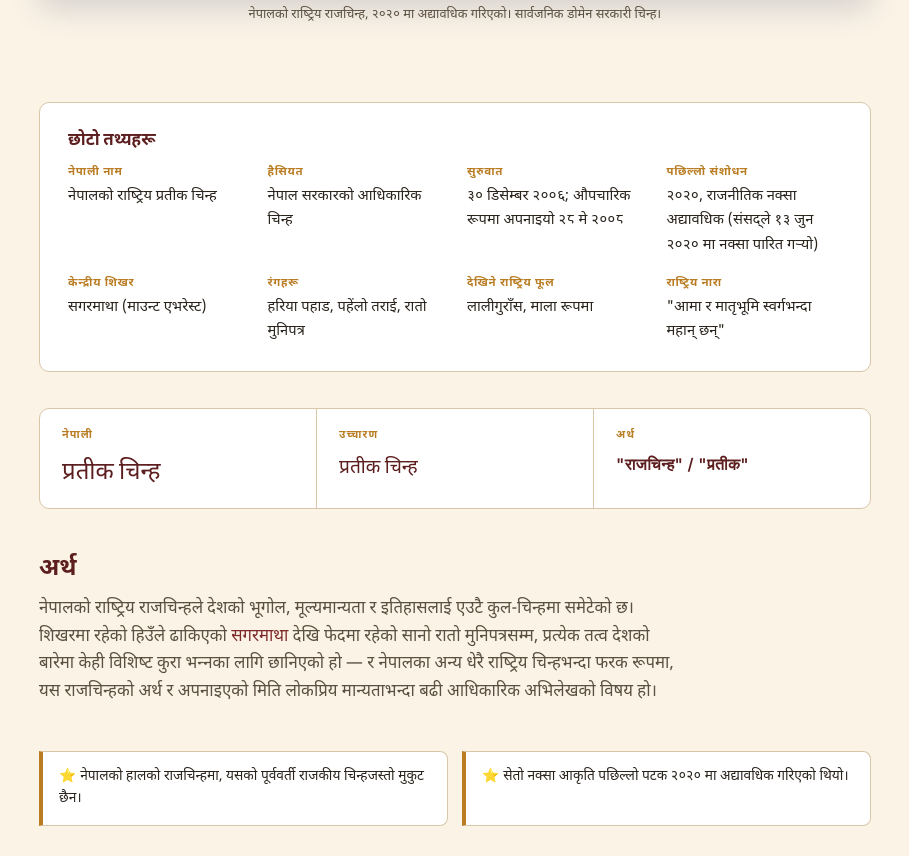
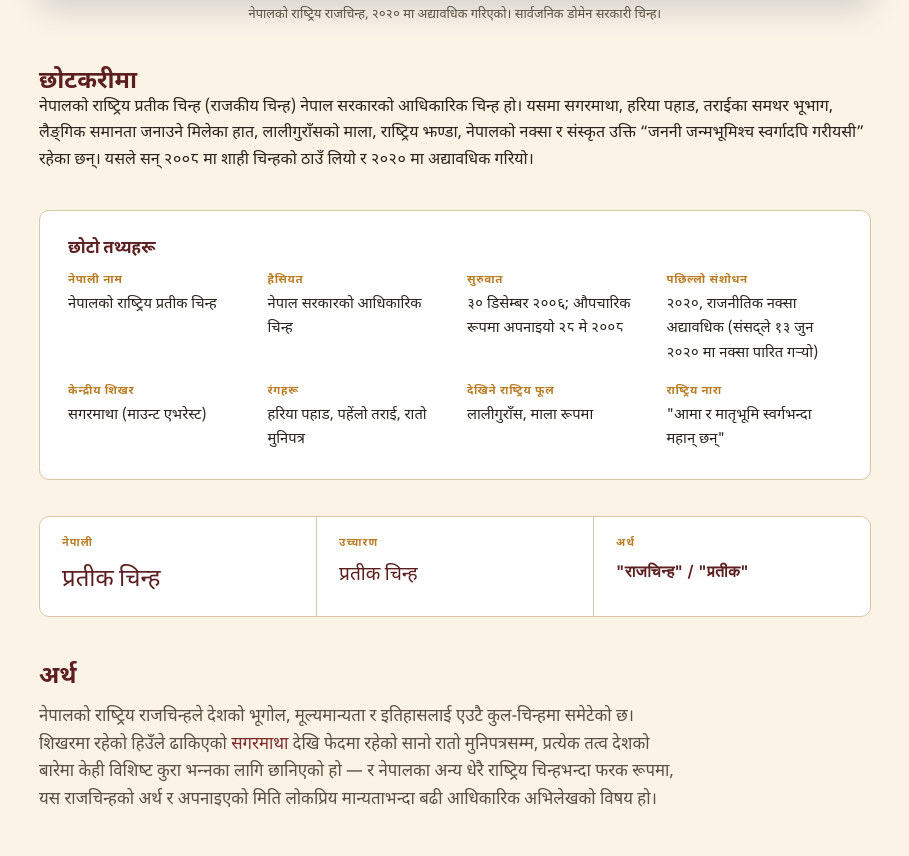
Before and after one commit to Madankc53/symbols, a plain HTML site: page ne/national-emblem/index.html in a window 1280 px wide. Shown: the part 852-1708 px from the top of the page, without its empty margins (185-1094 px from the left). Drawn offline with Linux system fonts and the light colour scheme.

Commit message:
NE emblem: add 'In short' summary to match EN page (#15)
Claude-Session: https://claude.ai/code/session_017zASgHPhD5hqgmqMPLuX81

Co-authored-by: Claude <noreply@anthropic.com>

```diff
--- a/ne/national-emblem/index.html
+++ b/ne/national-emblem/index.html
@@ -643,6 +643,11 @@ footer .wrap{max-width:1000px;width:100%;}
 
 <main class="wrap" id="main-content">
 
+  <div class="tldr">
+    <h2>छोटकरीमा</h2>
+    <p>नेपालको राष्ट्रिय प्रतीक चिन्ह (राजकीय चिन्ह) नेपाल सरकारको आधिकारिक चिन्ह हो। यसमा सगरमाथा, हरिया पहाड, तराईका समथर भूभाग, लैङ्गिक समानता जनाउने मिलेका हात, लालीगुराँसको माला, राष्ट्रिय झण्डा, नेपालको नक्सा र संस्कृत उक्ति “जननी जन्मभूमिश्च स्वर्गादपि गरीयसी” रहेका छन्। यसले सन् २००८ मा शाही चिन्हको ठाउँ लियो र २०२० मा अद्यावधिक गरियो।</p>
+  </div>
+
   <div class="facts">
     <h2>छोटो तथ्यहरू</h2>
     <dl class="facts-grid">
```
